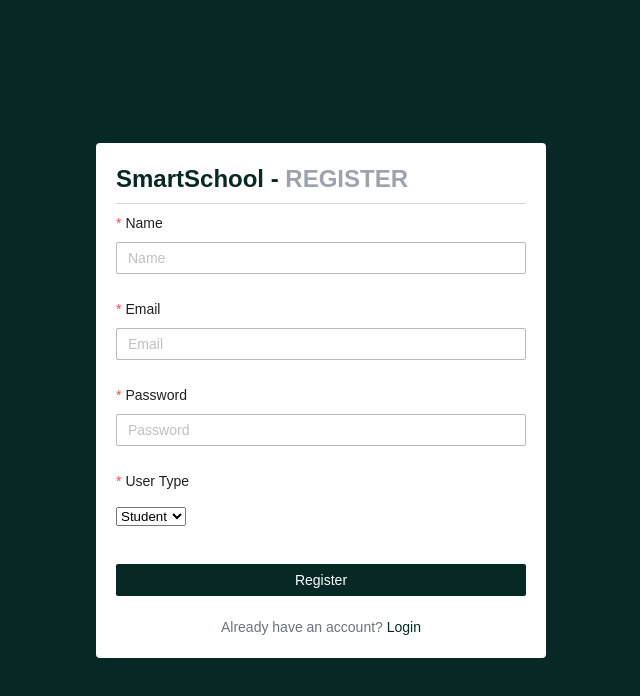
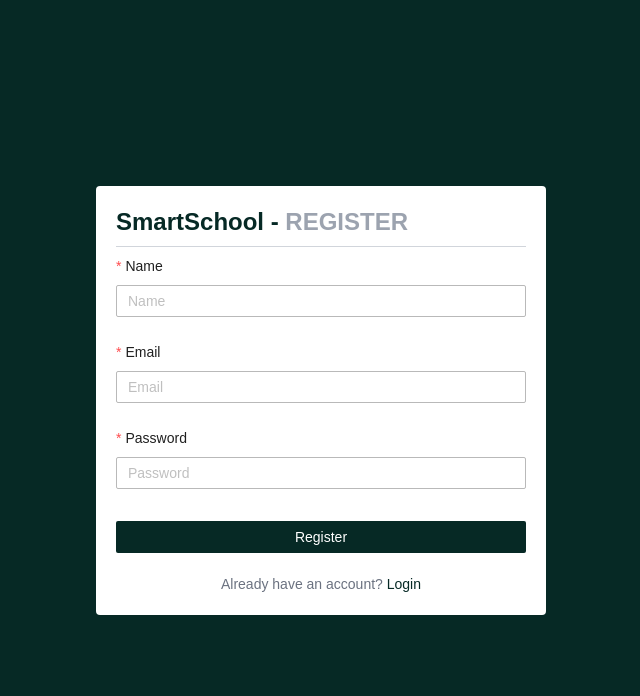
Before and after one commit to NAYANCSE27/SmartSchool, a React (Create React App) app in the folder client/: page /register in a window 1280 px wide. Shown: the top 696 px of the page, without its empty margins (319-959 px from the left). Built offline with nearby package versions, Linux system fonts and the light colour scheme.

Commit message:
changed the options in register page

```diff
--- a/client/src/pages/Register/index.js
+++ b/client/src/pages/Register/index.js
@@ -32,12 +32,6 @@ function Register() {
           <Form.Item label="Password" name="password" rules={rules}>
             <Input type="password" placeholder="Password" />
           </Form.Item>
-          <Form.Item label="User Type" name="user" rules={rules}>
-            <select>
-              <option value="student">Student</option>
-              <option value="teacher">Teacher</option>
-            </select>
-          </Form.Item>
 
           <Button type="primary" htmlType="submit" block className="mt-2">
             Register
```
